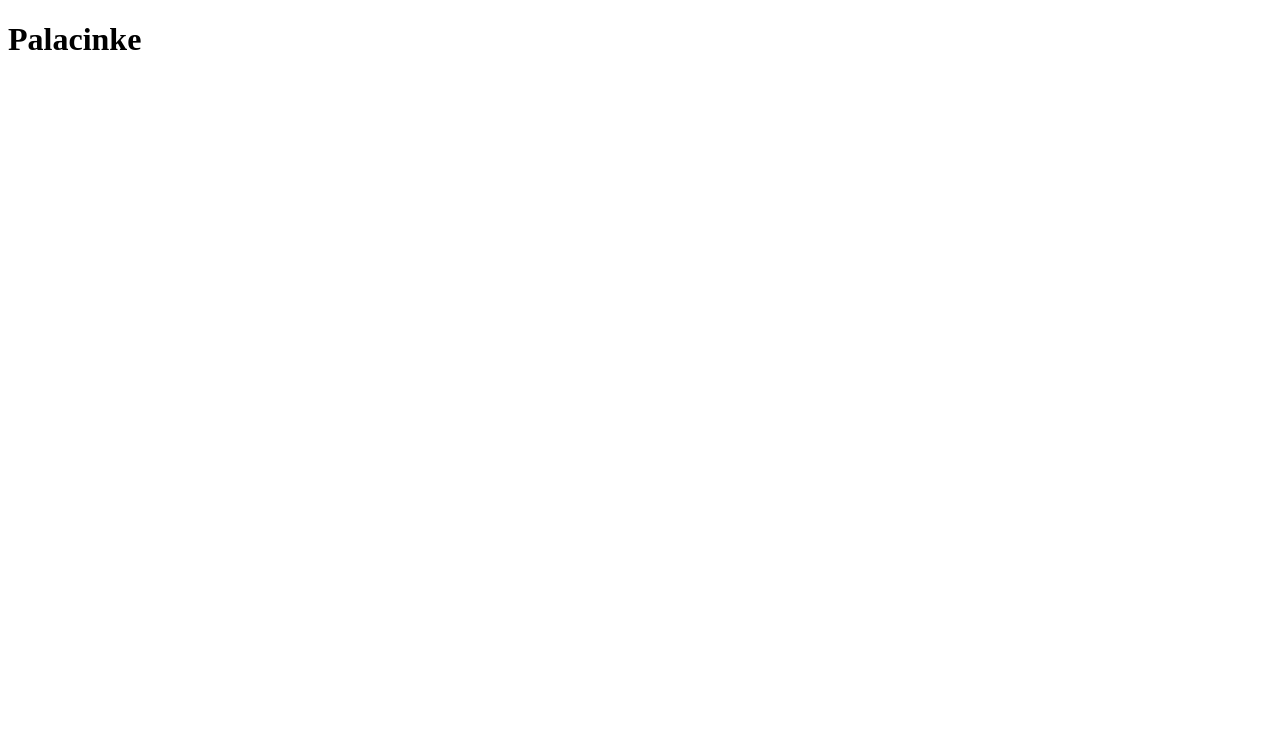
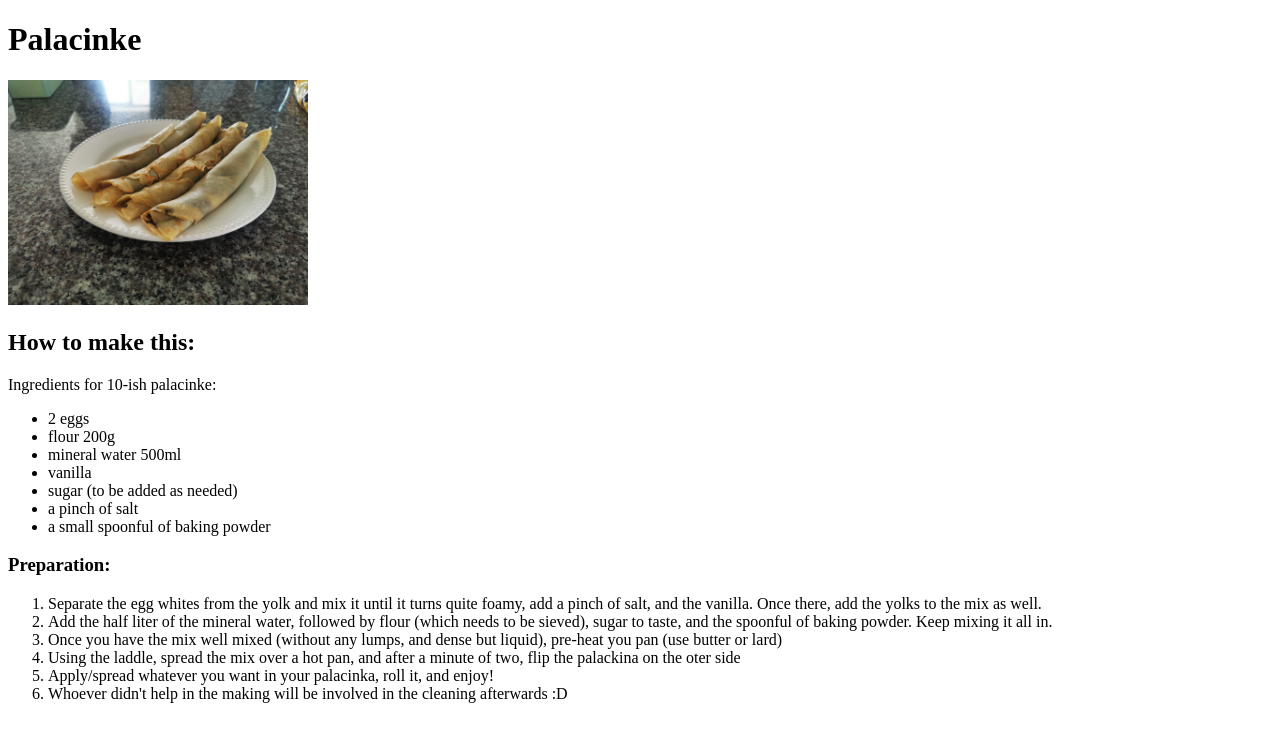
Before and after one commit to zlatkokovac/odin_recepies, a plain HTML site: page recepies/palacinke.html in a window 1280 px wide. Drawn offline with Linux system fonts and the light colour scheme.

Commit message:
add recepies folder, palacinke recipe

```diff
--- a/recepies/palacinke.html
+++ b/recepies/palacinke.html
@@ -9,6 +9,27 @@
 
 <body>
     <h1>Palacinke</h1>
+    <p><img src="../img/palacinke.jpeg" width="300" alt="Home made pancakes"></p>
+    <h2>How to make this:</h2>
+    <p>Ingredients for 10-ish palacinke:</p>
+    <ul>
+        <li>2 eggs</li>
+        <li>flour 200g</li>
+        <li>mineral water 500ml</li>
+        <li>vanilla</li>
+        <li>sugar (to be added as needed)</li>
+        <li>a pinch of salt</li>
+        <li>a small spoonful of baking powder</li>
+    </ul>
+    <h3>Preparation:</h3>
+    <ol>
+        <li>Separate the egg whites from the yolk and mix it until it turns quite foamy, add a pinch of salt, and the vanilla. Once there, add the yolks to the mix as well.</li>
+        <li>Add the half liter of the mineral water, followed by flour (which needs to be sieved), sugar to taste, and the spoonful of baking powder. Keep mixing it all in.</li>
+        <li>Once you have the mix well mixed (without any lumps, and dense but liquid), pre-heat you pan (use butter or lard)</li>
+        <li>Using the laddle, spread the mix over a hot pan, and after a minute of two, flip the palackina on the oter side</li>
+        <li>Apply/spread whatever you want in your palacinka, roll it, and enjoy!</li>
+        <li>Whoever didn't help in the making will be involved in the cleaning afterwards :D</li>
+    </ol>
 </body>
 
 </html>
```
Also changed, not shown: index.html (+2 -1 lines), img/palacinke.jpeg (added).
